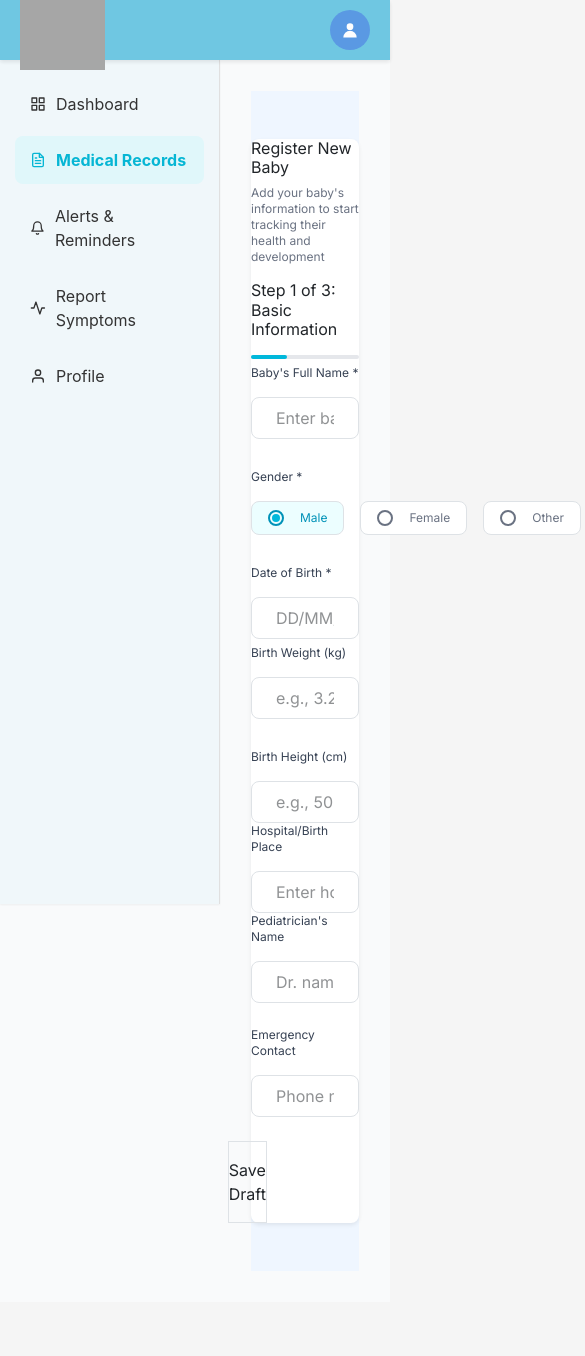
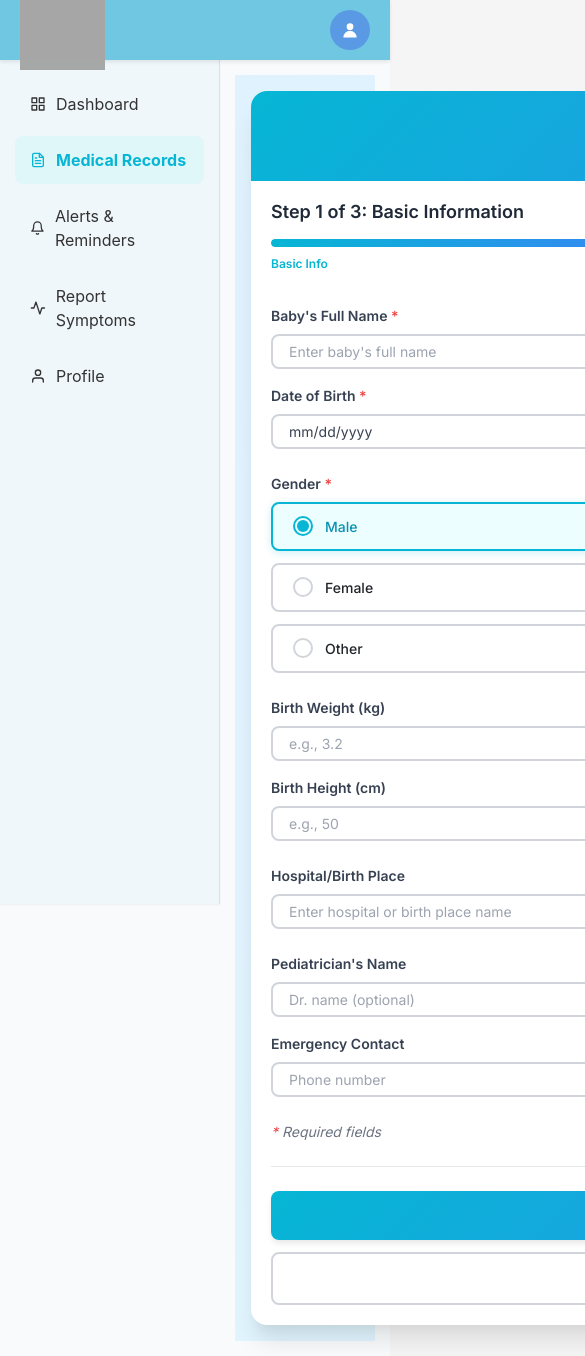
Before and after one commit to bhanuka2/Baby-Vaccination-System, a React (Vite) app: page /parent/vaccination-records in a window 390 px wide. Shown: the top 1356 px of the page, 585 px wide, since content can reach past the window. Before the commit the page ends 1302 px from the top, so only its background shows below. Built offline with nearby package versions, Linux system fonts and the light colour scheme; grey boxes are pictures that could not be loaded.

Commit message:
Enhance PD2 component with form validation and improved styling; add error handling for required fields and update layout for better user experience

```diff
--- a/src/assets/components/Parent/PD2.tsx
+++ b/src/assets/components/Parent/PD2.tsx
@@ -12,12 +12,22 @@ const PD2: React.FC = () => {
     emergencyContact: ''
   });
 
+  const [errors, setErrors] = useState<{[key: string]: string}>({});
+
   const handleInputChange = (e: React.ChangeEvent<HTMLInputElement>) => {
     const { name, value } = e.target;
     setFormData(prev => ({
       ...prev,
       [name]: value
     }));
+
+    // Clear error when user starts typing
+    if (errors[name]) {
+      setErrors(prev => ({
+        ...prev,
+        [name]: ''
+      }));
+    }
   };
 
   const handleGenderChange = (gender: string) => {
@@ -27,48 +37,73 @@ const PD2: React.FC = () => {
     }));
   };
 
+  const validateForm = () => {
+    const newErrors: {[key: string]: string} = {};
+
+    if (!formData.babyName.trim()) {
+      newErrors.babyName = "Baby's name is required";
+    }
+
+    if (!formData.dateOfBirth.trim()) {
+      newErrors.dateOfBirth = "Date of birth is required";
+    }
+
+    setErrors(newErrors);
+    return Object.keys(newErrors).length === 0;
+  };
+
   const handleSaveDraft = () => {
     console.log('Saving draft:', formData);
   };
 
   const handleContinue = () => {
+    if (validateForm()) {
       console.log('Continuing with:', formData);
+    }
   };
 
   return (
-    <div className="parent-page">
-      <div className="max-w-4xl mx-auto" >
-        <div className="bg-blue-50 w-full flex flex-col items-stretch justify-center px-6 py-5 lg:px-8">
-          <div className="relative min-h-96 bg-white rounded-lg shadow-sm p-8 lg:p-12">
+    <>
+      <div className="form-container" >
+        <div className="form-wrapper">
+          <div className="form-card">
             {/* Header Section */}
-            <div className="mb-6">
-              <h1 className="text-gray-900 text-lg font-bold font-inter mb-2">
+            <div className="form-header" >
+              <h1 className="form-title" style={{textAlign:"center",width:"1200px"}} >
                 Register New Baby
               </h1>
-              <p className="text-gray-500 text-xs font-inter">
+              <p className="form-subtitle" style={{textAlign:"center",width:"1200px"}}>
                 Add your baby's information to start tracking their health and development
               </p>
             </div>
 
+            <div className="form-content">
               {/* Step Indicator */}
-            <div className="mb-8">
-              <h2 className="text-gray-900 text-sm font-bold font-inter mb-3">
+              <div className="step-indicator">
+                <h2 className="step-title">
                   Step 1 of 3: Basic Information
                 </h2>
                 {/* Progress Bar */}
-              <div className="w-full bg-gray-200 rounded-full h-1">
-                <div className="bg-cyan-500 h-1 rounded-full w-1/3"></div>
+                <div className="progress-container">
+                  <div className="progress-bar">
+                    <div className="progress-fill" style={{width: '33.33%'}}></div>
+                  </div>
+                  <div className="progress-labels">
+                    <span className="progress-label active">Basic Info</span>
+                    <span className="progress-label">Medical Info</span>
+                    <span className="progress-label">Review</span>
+                  </div>
                 </div>
               </div>
 
               {/* Form Content */}
-            <div className="space-y-6">
+              <div className="form-fields">
                 {/* First Row - Baby Name and Date of Birth */}
-              <div className="grid grid-cols-1 lg:grid-cols-3 gap-6">
+                <div className="form-row-main">
                   {/* Baby Name */}
-                <div className="lg:col-span-2">
-                  <label htmlFor="babyName" className="block text-gray-700 text-xs font-inter mb-3">
-                    Baby's Full Name *
+                  <div className="form-group-large">
+                    <label htmlFor="babyName" className="form-label">
+                      Baby's Full Name <span className="required">*</span>
                     </label>
                     <input
                       type="text"
@@ -77,130 +112,118 @@ const PD2: React.FC = () => {
                       value={formData.babyName}
                       onChange={handleInputChange}
                       placeholder="Enter baby's full name"
-                    className="w-full px-4 py-2 border border-gray-200 rounded-lg text-xs text-gray-400 focus:outline-none focus:ring-2 focus:ring-cyan-500 focus:border-transparent bg-white"
+                      className={`form-input ${errors.babyName ? 'form-input-error' : ''}`}
                     />
+                    {errors.babyName && (
+                      <p className="error-message">{errors.babyName}</p>
+                    )}
+                  </div>
+
+                  {/* Date of Birth */}
+                  <div className="form-group">
+                    <label htmlFor="dateOfBirth" className="form-label">
+                      Date of Birth <span className="required">*</span>
+                    </label>
+                    <input
+                      type="date"
+                      id="dateOfBirth"
+                      name="dateOfBirth"
+                      value={formData.dateOfBirth}
+                      onChange={handleInputChange}
+                      className={`form-input ${errors.dateOfBirth ? 'form-input-error' : ''}`}
+                    />
+                    {errors.dateOfBirth && (
+                      <p className="error-message">{errors.dateOfBirth}</p>
+                    )}
+                  </div>
+                </div>
 
                 {/* Gender Section */}
-                  <div className="mt-4">
-                    <label className="block text-gray-700 text-xs font-inter mb-3">
-                      Gender *
+                <div className="form-group">
+                  <label className="form-label">
+                    Gender <span className="required">*</span>
                   </label>
-                    <div className="flex items-center gap-3">
+                  <div className="gender-options">
                     {/* Male Option */}
                     <div
                       onClick={() => handleGenderChange('male')}
-                        className={`flex items-center gap-3 px-3 py-2 rounded-lg border cursor-pointer transition-colors ${
-                          formData.gender === 'male'
-                            ? 'border-cyan-500 bg-cyan-50 text-cyan-600'
-                            : 'border-gray-200 bg-white text-gray-500'
-                        }`}
+                      className={`gender-option ${formData.gender === 'male' ? 'selected' : ''}`}
                     >
-                        <div className={`w-4 h-4 rounded-full border-2 flex items-center justify-center ${
-                          formData.gender === 'male' ? 'border-cyan-500' : 'border-gray-300'
-                        }`}>
+                      <div className={`radio-button ${formData.gender === 'male' ? 'checked' : ''}`}>
                         {formData.gender === 'male' && (
-                            <div className="w-2 h-2 bg-cyan-500 rounded-full"></div>
+                          <div className="radio-dot"></div>
                         )}
                       </div>
-                        <span className="text-xs font-inter">Male</span>
+                      <span className="gender-label">Male</span>
                     </div>
 
                     {/* Female Option */}
                     <div
                       onClick={() => handleGenderChange('female')}
-                        className={`flex items-center gap-3 px-3 py-2 rounded-lg border cursor-pointer transition-colors ${
-                          formData.gender === 'female'
-                            ? 'border-cyan-500 bg-cyan-50 text-cyan-600'
-                            : 'border-gray-200 bg-white text-gray-500'
-                        }`}
+                      className={`gender-option ${formData.gender === 'female' ? 'selected' : ''}`}
                     >
-                        <div className={`w-4 h-4 rounded-full border-2 flex items-center justify-center ${
-                          formData.gender === 'female' ? 'border-cyan-500' : 'border-gray-300'
-                        }`}>
+                      <div className={`radio-button ${formData.gender === 'female' ? 'checked' : ''}`}>
                         {formData.gender === 'female' && (
-                            <div className="w-2 h-2 bg-cyan-500 rounded-full"></div>
+                          <div className="radio-dot"></div>
                         )}
                       </div>
-                        <span className="text-xs font-inter">Female</span>
+                      <span className="gender-label">Female</span>
                     </div>
 
                     {/* Other Option */}
                     <div
                       onClick={() => handleGenderChange('other')}
-                        className={`flex items-center gap-3 px-3 py-2 rounded-lg border cursor-pointer transition-colors ${
-                          formData.gender === 'other'
-                            ? 'border-cyan-500 bg-cyan-50 text-cyan-600'
-                            : 'border-gray-200 bg-white text-gray-500'
-                        }`}
+                      className={`gender-option ${formData.gender === 'other' ? 'selected' : ''}`}
                     >
-                        <div className={`w-4 h-4 rounded-full border-2 flex items-center justify-center ${
-                          formData.gender === 'other' ? 'border-cyan-500' : 'border-gray-300'
-                        }`}>
+                      <div className={`radio-button ${formData.gender === 'other' ? 'checked' : ''}`}>
                         {formData.gender === 'other' && (
-                            <div className="w-2 h-2 bg-cyan-500 rounded-full"></div>
+                          <div className="radio-dot"></div>
                         )}
                       </div>
-                        <span className="text-xs font-inter">Other</span>
-                      </div>
+                      <span className="gender-label">Other</span>
                     </div>
                   </div>
                 </div>
 
-                {/* Date of Birth */}
-                <div>
-                  <label htmlFor="dateOfBirth" className="block text-gray-700 text-xs font-inter mb-3">
-                    Date of Birth *
-                  </label>
-                  <input
-                    type="text"
-                    id="dateOfBirth"
-                    name="dateOfBirth"
-                    value={formData.dateOfBirth}
-                    onChange={handleInputChange}
-                    placeholder="DD/MM/YYYY"
-                    className="w-full px-4 py-2 border border-gray-200 rounded-lg text-xs text-gray-400 focus:outline-none focus:ring-2 focus:ring-cyan-500 focus:border-transparent bg-white"
-                  />
-                </div>
-              </div>
-
                 {/* Second Row - Birth Weight and Height */}
-              <div className="grid grid-cols-1 md:grid-cols-2 gap-6">
+                <div className="form-row">
                   {/* Birth Weight */}
-                <div>
-                  <label htmlFor="birthWeight" className="block text-gray-700 text-xs font-inter mb-3">
+                  <div className="form-group">
+                    <label htmlFor="birthWeight" className="form-label">
                       Birth Weight (kg)
                     </label>
                     <input
-                    type="text"
+                      type="number"
+                      step="0.1"
                       id="birthWeight"
                       name="birthWeight"
                       value={formData.birthWeight}
                       onChange={handleInputChange}
                       placeholder="e.g., 3.2"
-                    className="w-full px-4 py-2 border border-gray-200 rounded-lg text-xs text-gray-400 focus:outline-none focus:ring-2 focus:ring-cyan-500 focus:border-transparent bg-white"
+                      className="form-input"
                     />
                   </div>
 
                   {/* Birth Height */}
-                <div>
-                  <label htmlFor="birthHeight" className="block text-gray-700 text-xs font-inter mb-3">
+                  <div className="form-group">
+                    <label htmlFor="birthHeight" className="form-label">
                       Birth Height (cm)
                     </label>
                     <input
-                    type="text"
+                      type="number"
                       id="birthHeight"
                       name="birthHeight"
                       value={formData.birthHeight}
                       onChange={handleInputChange}
                       placeholder="e.g., 50"
-                    className="w-full px-4 py-2 border border-gray-200 rounded-lg text-xs text-gray-400 focus:outline-none focus:ring-2 focus:ring-cyan-500 focus:border-transparent bg-white"
+                      className="form-input"
                     />
                   </div>
                 </div>
 
                 {/* Hospital/Birth Place */}
-              <div>
-                <label htmlFor="hospitalName" className="block text-gray-700 text-xs font-inter mb-3">
+                <div className="form-group">
+                  <label htmlFor="hospitalName" className="form-label">
                     Hospital/Birth Place
                   </label>
                   <input
@@ -210,15 +233,15 @@ const PD2: React.FC = () => {
                     value={formData.hospitalName}
                     onChange={handleInputChange}
                     placeholder="Enter hospital or birth place name"
-                  className="w-full px-4 py-2 border border-gray-200 rounded-lg text-xs text-gray-400 focus:outline-none focus:ring-2 focus:ring-cyan-500 focus:border-transparent bg-white"
+                    className="form-input"
                   />
                 </div>
 
                 {/* Third Row - Pediatrician and Emergency Contact */}
-              <div className="grid grid-cols-1 lg:grid-cols-3 gap-6">
+                <div className="form-row">
                   {/* Pediatrician Name */}
-                <div className="lg:col-span-2">
-                  <label htmlFor="pediatricianName" className="block text-gray-700 text-xs font-inter mb-3">
+                  <div className="form-group">
+                    <label htmlFor="pediatricianName" className="form-label">
                       Pediatrician's Name
                     </label>
                     <input
@@ -228,38 +251,43 @@ const PD2: React.FC = () => {
                       value={formData.pediatricianName}
                       onChange={handleInputChange}
                       placeholder="Dr. name (optional)"
-                    className="w-full px-4 py-2 border border-gray-200 rounded-lg text-xs text-gray-400 focus:outline-none focus:ring-2 focus:ring-cyan-500 focus:border-transparent bg-white"
+                      className="form-input"
                     />
                   </div>
 
                   {/* Emergency Contact */}
-                <div>
-                  <label htmlFor="emergencyContact" className="block text-gray-700 text-xs font-inter mb-3">
+                  <div className="form-group">
+                    <label htmlFor="emergencyContact" className="form-label">
                       Emergency Contact
                     </label>
                     <input
-                    type="text"
+                      type="tel"
                       id="emergencyContact"
                       name="emergencyContact"
                       value={formData.emergencyContact}
                       onChange={handleInputChange}
                       placeholder="Phone number"
-                    className="w-full px-4 py-2 border border-gray-200 rounded-lg text-xs text-gray-400 focus:outline-none focus:ring-2 focus:ring-cyan-500 focus:border-transparent bg-white"
+                      className="form-input"
                     />
                   </div>
                 </div>
 
+                {/* Required Fields Note */}
+                <div className="required-note">
+                  <span className="required">*</span> Required fields
+                </div>
+
                 {/* Action Buttons */}
-              <div className="flex justify-end gap-6 pt-4">
+                <div className="form-actions">
                   <button
                     onClick={handleSaveDraft}
-                  className="px-6 py-3 border border-gray-300 rounded-lg text-gray-700 text-xs font-inter hover:bg-gray-50 transition-colors"
+                    className="btn-secondary"
                   >
                     Save Draft
                   </button>
                   <button
                     onClick={handleContinue}
-                  className="px-6 py-3 bg-cyan-500 text-white rounded-lg text-xs font-inter hover:bg-cyan-600 transition-colors"
+                    className="btn-primary"
                   >
                     Continue
                   </button>
@@ -268,18 +296,348 @@ const PD2: React.FC = () => {
             </div>
           </div>
         </div>
+      </div>
 
       <style>{`
-        .parent-page {
+        * {
+          box-sizing: border-box;
+        }
+
+        .form-container {
+          min-height: 100vh;
+          background: linear-gradient(135deg, #e0f2fe 0%, #e1f5fe 100%);
+          padding: 20px;
+
+          font-family: 'Inter', -apple-system, BlinkMacSystemFont, 'Segoe UI', sans-serif;
+        }
+
+        .form-wrapper {
+          margin: 0 auto;
+        }
+
+        .form-card {
+          background: white;
+          border-radius: 16px;
+          box-shadow: 0 20px 25px -5px rgba(0, 0, 0, 0.1), 0 10px 10px -5px rgba(0, 0, 0, 0.04);
+          overflow: hidden;
+          width:1250px
+        }
+
+        .form-header {
+          background: linear-gradient(135deg, #06b6d4 0%, #3b82f6 100%);
+          padding: 32px;
+          text-align: left;
+        }
+
+        .form-title {
+          color: white;
+          font-size: 28px;
+          font-weight: bold;
+          margin: 0 0 8px 0;
+          line-height: 1.2;
+        }
+
+        .form-subtitle {
+          color: rgba(255, 255, 255, 0.9);
+          font-size: 14px;
+          margin: 0;
+          line-height: 1.4;
+        }
+
+        .form-content {
+          padding: 32px;
+        }
+
+        .step-indicator {
+          margin-bottom: 32px;
+        }
+
+        .step-title {
+          color: #1f2937;
+          font-size: 18px;
+          font-weight: 600;
+          margin: 0 0 16px 0;
+        }
+
+        .progress-container {
+          margin-bottom: 8px;
+        }
+
+        .progress-bar {
           width: 100%;
-          max-width: 1100px;
-          margin: 0 auto;
+          background-color: #e5e7eb;
+          border-radius: 9999px;
+          height: 8px;
+          margin-bottom: 8px;
+        }
+
+        .progress-fill {
+          background: linear-gradient(90deg, #06b6d4 0%, #3b82f6 100%);
+          height: 100%;
+          border-radius: 9999px;
+          transition: width 0.3s ease;
+        }
+
+        .progress-labels {
+          display: flex;
+          justify-content: space-between;
+        }
+
+        .progress-label {
+          font-size: 12px;
+          color: #6b7280;
+        }
+
+        .progress-label.active {
+          color: #06b6d4;
+          font-weight: 600;
+        }
+
+        .form-fields {
+          display: flex;
+          flex-direction: column;
+          gap: 24px;
+        }
+
+        .form-row {
+          display: grid;
+          grid-template-columns: 1fr 1fr;
+          gap: 24px;
+        }
+
+        .form-row-main {
+          display: grid;
+          grid-template-columns: 2fr 1fr;
+          gap: 24px;
+        }
+
+        .form-group {
+          display: flex;
+          flex-direction: column;
+        }
+
+        .form-group-large {
+          display: flex;
+          flex-direction: column;
+        }
+
+        .form-label {
+          color: #374151;
+          font-size: 14px;
+          font-weight: 600;
+          margin-bottom: 8px;
+          display: block;
+        }
+
+        .required {
+          color: #ef4444;
+        }
+
+        .form-input {
+          width: 100%;
+          padding: 12px 16px;
+          border: 2px solid #d1d5db;
+          border-radius: 8px;
+          font-size: 14px;
+          transition: all 0.2s ease;
+          background: white;
+        }
+
+        .form-input:hover {
+          border-color: #9ca3af;
+        }
+
+        .form-input:focus {
+          outline: none;
+          border-color: #06b6d4;
+          box-shadow: 0 0 0 3px rgba(6, 182, 212, 0.1);
+        }
+
+        .form-input-error {
+          border-color: #ef4444;
+          background-color: #fef2f2;
+        }
+
+        .error-message {
+          color: #ef4444;
+          font-size: 12px;
+          margin-top: 4px;
+          margin-bottom: 0;
+        }
+
+        .gender-options {
+          display: flex;
+          gap: 16px;
+          flex-wrap: wrap;
+        }
+
+        .gender-option {
+          display: flex;
+          align-items: center;
+          gap: 12px;
+          padding: 12px 20px;
+          border: 2px solid #d1d5db;
+          border-radius: 8px;
+          cursor: pointer;
+          transition: all 0.2s ease;
+          background: white;
+        }
+
+        .gender-option:hover {
+          border-color: #9ca3af;
+          box-shadow: 0 2px 4px rgba(0, 0, 0, 0.1);
+        }
+
+        .gender-option.selected {
+          border-color: #06b6d4;
+          background-color: #ecfeff;
+          color: #0891b2;
+          box-shadow: 0 2px 8px rgba(6, 182, 212, 0.2);
+        }
+
+        .radio-button {
+          width: 20px;
+          height: 20px;
+          border: 2px solid #d1d5db;
+          border-radius: 50%;
+          display: flex;
+          align-items: center;
+          justify-content: center;
+          transition: all 0.2s ease;
+        }
+
+        .radio-button.checked {
+          border-color: #06b6d4;
+        }
+
+        .radio-dot {
+          width: 12px;
+          height: 12px;
+          background-color: #06b6d4;
+          border-radius: 50%;
+        }
+
+        .gender-label {
+          font-size: 14px;
+          font-weight: 500;
+        }
+
+        .required-note {
+          font-size: 14px;
+          color: #6b7280;
+          font-style: italic;
+        }
+
+        .form-actions {
+          display: flex;
+          gap: 16px;
+          justify-content: flex-end;
+          padding-top: 24px;
+          border-top: 1px solid #e5e7eb;
+        }
+
+        .btn-secondary {
+          padding: 12px 32px;
+          border: 2px solid #d1d5db;
+          border-radius: 8px;
+          background: white;
+          color: #374151;
+          font-size: 14px;
+          font-weight: 600;
+          cursor: pointer;
+          transition: all 0.2s ease;
+        }
+
+        .btn-secondary:hover {
+          background-color: #f9fafb;
+          border-color: #9ca3af;
+        }
+
+        .btn-primary {
+          padding: 12px 32px;
+          background: linear-gradient(135deg, #06b6d4 0%, #3b82f6 100%);
+          color: white;
+          border: none;
+          border-radius: 8px;
+          font-size: 14px;
+          font-weight: 600;
+          cursor: pointer;
+          transition: all 0.2s ease;
+          box-shadow: 0 4px 6px -1px rgba(0, 0, 0, 0.1);
+        }
+
+        .btn-primary:hover {
+          background: linear-gradient(135deg, #0891b2 0%, #2563eb 100%);
+          box-shadow: 0 10px 15px -3px rgba(0, 0, 0, 0.1);
+          transform: translateY(-1px);
+        }
+
+        .btn-primary:focus,
+        .btn-secondary:focus {
+          outline: none;
+          box-shadow: 0 0 0 3px rgba(6, 182, 212, 0.2);
+        }
+
+        /* Responsive Design */
+        @media (max-width: 768px) {
+          .form-container {
             padding: 16px;
-          box-sizing: border-box;
-          font-family: Inter, sans-serif;
+          }
+
+          .form-header {
+            padding: 24px;
+          }
+
+          .form-title {
+            font-size: 24px;
+          }
+
+          .form-content {
+            padding: 24px;
+          }
+
+          .form-row,
+          .form-row-main {
+            grid-template-columns: 1fr;
+            gap: 16px;
+          }
+
+          .gender-options {
+            flex-direction: column;
+            gap: 12px;
+          }
+
+          .form-actions {
+            flex-direction: column-reverse;
+            gap: 12px;
+          }
+
+          .btn-primary,
+          .btn-secondary {
+            width: 100%;
+            padding: 14px 24px;
+          }
+        }
+
+        @media (max-width: 480px) {
+          .form-header {
+            padding: 20px;
+          }
+
+          .form-content {
+            padding: 20px;
+          }
+
+          .form-title {
+            font-size: 20px;
+          }
+
+          .form-subtitle {
+            font-size: 13px;
+          }
         }
       `}</style>
-    </div>
+    </>
   );
 };
 
```
Lines whose indentation alone changed are shown as unchanged.
